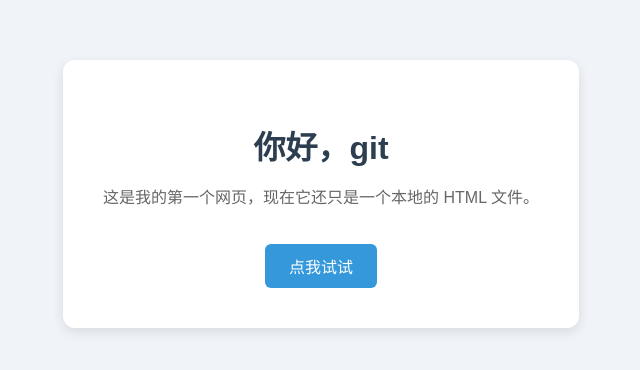
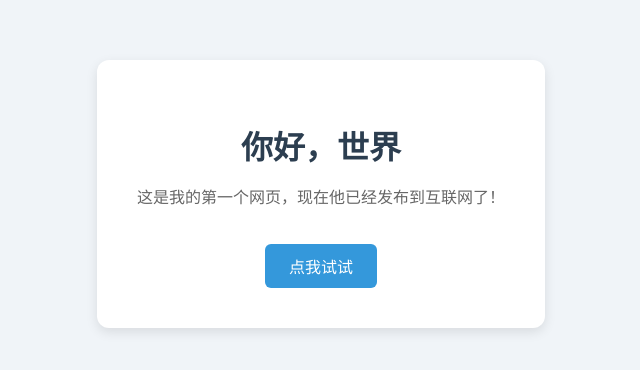
Before and after one commit to 2817077354-star/zero-to-tech, a plain HTML site: page index.html in a window 1280 px wide. Shown: the part 206-576 px from the top of the page, without its empty margins (319-959 px from the left). Drawn offline with Linux system fonts and the light colour scheme.

Commit message:
修改了首页文案！

```diff
--- a/index.html
+++ b/index.html
@@ -8,8 +8,8 @@
   </head>
   <body>
     <div class="card">
-      <h1>你好，git</h1>
-      <p id="msg">这是我的第一个网页，现在它还只是一个本地的 HTML 文件。</p>
+      <h1>你好，世界</h1>
+      <p id="msg">这是我的第一个网页，现在他已经发布到互联网了！</p>
       <button onclick="changeText()">点我试试</button>
        <script src="script.js"></script>
 
```
